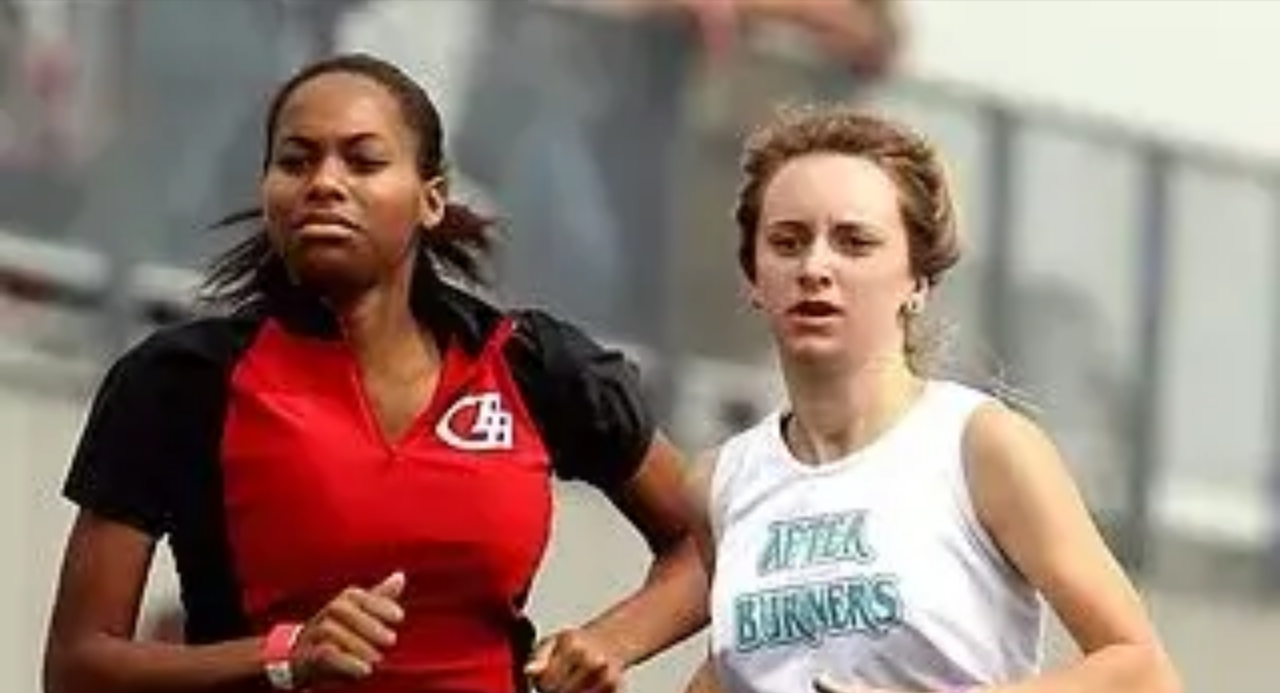
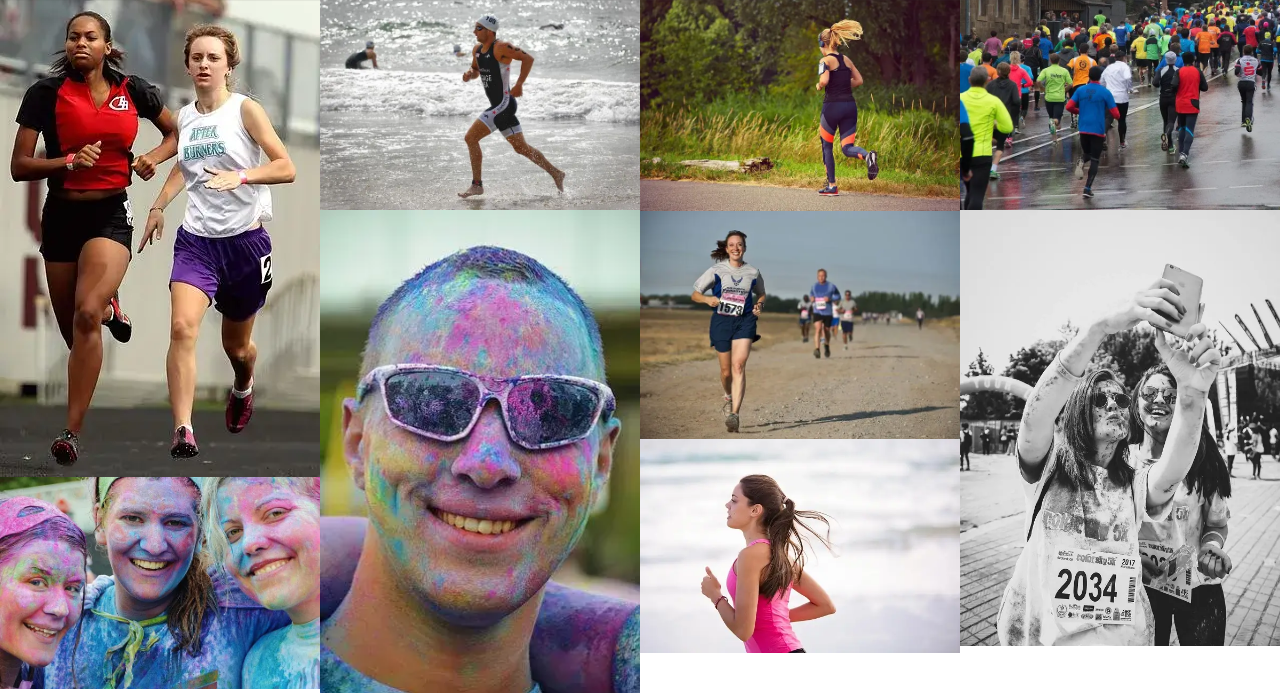
Before and after one commit to miiahedenheim/love-running, a plain HTML site: page gallery.html in a window 1280 px wide. Shown: the part 82-775 px from the top of the page. Drawn offline with nearby package versions, Linux system fonts and the light colour scheme.

Commit message:
fixed gallery for all media

```diff
--- a/assets/css/style.css
+++ b/assets/css/style.css
@@ -209,6 +209,15 @@ main {
     padding: 5%;
     color: #3a3a3a;
 }
+
+/*media query: large or ladscape phones (576px and up*/
+@media screen and (min-width:576px) {
+    #photos {
+        column-count: 2;
+        column-gap: 0;
+    }
+}
+
 /* Media query: tablets and larger (760px and up)*/
 @media screen and (min-width:768px){
     /* Header*/
@@ -264,6 +273,10 @@ main {
         text-align: end;
         align-self: flex-end;
     }
+    /*Gallery*/
+    #photos {
+        column-count: 3;
+    }
 }
 
 /* Large devices (laptops and desktops, 992px and up) */
@@ -271,6 +284,11 @@ main {
     #menu a:hover{
         border-bottom: 1px solid #3a3a3a;
     }
+
+  /*Gallery*/
+  #photos {
+    column-count: 4;
+  }
 
 /* Large devices 1200px and up.*/
 @media screen and (min-width: 1200px) {
```
